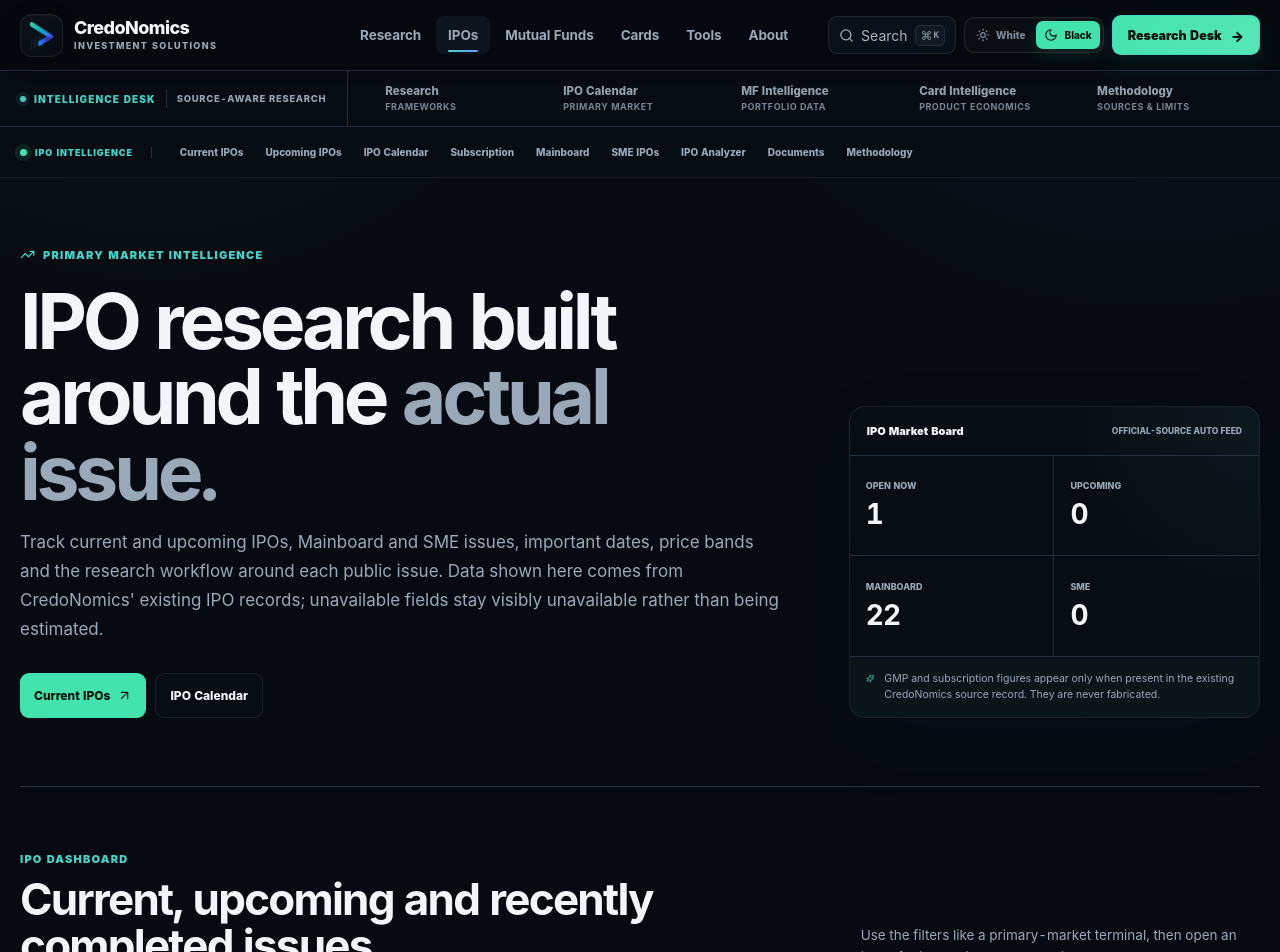
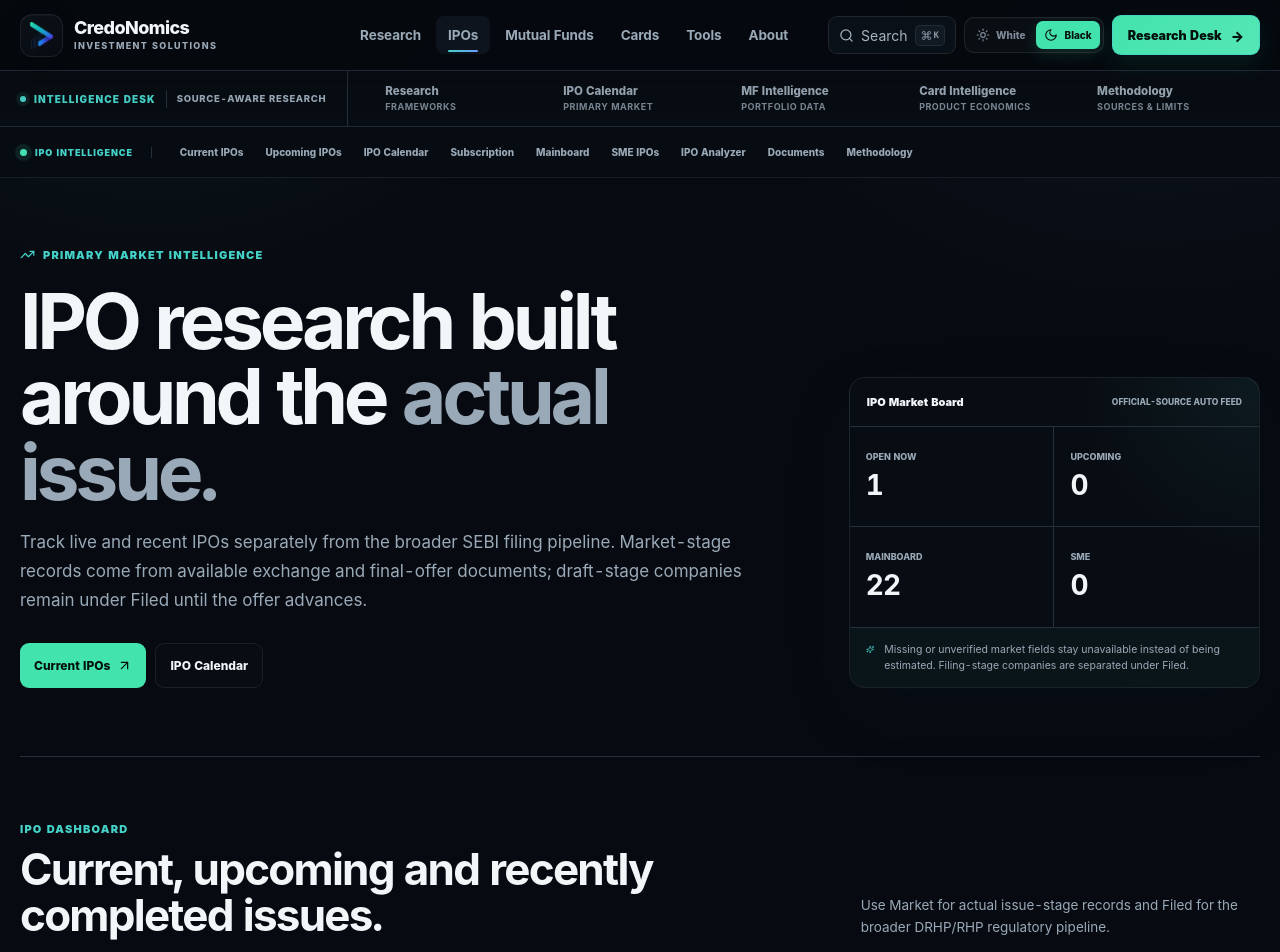
Before and after one commit to aqdas1820/credonomics-site, a Next.js app: page /ipo in a window 1280 px wide. Shown: the top 952 px of the page. Built offline with nearby package versions, Linux system fonts and the light colour scheme.

Commit message:
Automate official-source IPO intelligence

```diff
--- a/app/data/ipo-dashboard.generated.ts
+++ b/app/data/ipo-dashboard.generated.ts
@@ -27,7 +27,7 @@
 }
 
 export const ipoDashboardMeta = {
-  "generatedAt": "2026-08-17T15:06:58+00:00",
+  "generatedAt": "2026-08-17T15:16:07+00:00",
   "sourceHealth": {
     "nseIssueBoardRecords": 1,
     "nseTrackerRecords": 0,
--- a/app/ipo/IPODashboardClient.tsx
+++ b/app/ipo/IPODashboardClient.tsx
@@ -31,10 +31,7 @@
   return record.status === 'Closed' || record.status === 'Listed'
 }
 
-function displayValue(
-  value: string,
-  fallback = '\u2014',
-) {
+function displayValue(value: string, fallback = '\u2014') {
   const normalized = (value ?? '')
     .trim()
     .replace(/\u00e2\u20ac\u201d/g, '\u2014')
@@ -61,16 +58,21 @@
   const [query, setQuery] = useState('')
 
   const stats = useMemo(() => {
-    const open = ipoDashboardRecords.filter((item) => item.status === 'Open')
-      .length
+    const open = ipoDashboardRecords.filter(
+      (item) => item.status === 'Open',
+    ).length
+
     const upcoming = ipoDashboardRecords.filter(
       (item) => item.status === 'Upcoming',
     ).length
+
     const mainboard = ipoDashboardRecords.filter(
       (item) => item.board === 'Mainboard',
     ).length
-    const sme = ipoDashboardRecords.filter((item) => item.board === 'SME')
-      .length
+
+    const sme = ipoDashboardRecords.filter(
+      (item) => item.board === 'SME',
+    ).length
 
     return { open, upcoming, mainboard, sme }
   }, [])
@@ -81,23 +83,39 @@
     return ipoDashboardRecords.filter((record) => {
       const queryMatch =
         !normalizedQuery ||
-        `${record.company} ${record.board} ${statusLabel(record.status)} ${record.exchange}`
+        `${record.company} ${record.board} ${record.status} ${record.exchange}`
           .toLowerCase()
           .includes(normalizedQuery)
 
       let filterMatch = true
+
       if (filter === 'Market') {
         filterMatch = record.status !== 'Research'
       }
+
       if (filter === 'Research') {
         filterMatch = record.status === 'Research'
       }
 
-      if (filter === 'Open') filterMatch = record.status === 'Open'
-      if (filter === 'Upcoming') filterMatch = record.status === 'Upcoming'
-      if (filter === 'Recent') filterMatch = recentRecord(record)
-      if (filter === 'Mainboard') filterMatch = record.board === 'Mainboard'
-      if (filter === 'SME') filterMatch = record.board === 'SME'
+      if (filter === 'Open') {
+        filterMatch = record.status === 'Open'
+      }
+
+      if (filter === 'Upcoming') {
+        filterMatch = record.status === 'Upcoming'
+      }
+
+      if (filter === 'Recent') {
+        filterMatch = recentRecord(record)
+      }
+
+      if (filter === 'Mainboard') {
+        filterMatch = record.board === 'Mainboard'
+      }
+
+      if (filter === 'SME') {
+        filterMatch = record.board === 'SME'
+      }
 
       return queryMatch && filterMatch
     })
@@ -108,7 +126,8 @@
       ipoDashboardRecords
         .filter(
           (record) =>
-            record.status === 'Open' || record.status === 'Upcoming',
+            record.status === 'Open' ||
+            record.status === 'Upcoming',
         )
         .slice(0, 5),
     [],
@@ -116,7 +135,10 @@
 
   return (
     <>
-      <section className={styles.utilityBar} aria-label="IPO intelligence tools">
+      <section
+        className={styles.utilityBar}
+        aria-label="IPO intelligence tools"
+      >
         <div className={styles.utilityInner}>
           <span className={styles.utilityIdentity}>
             <span className={styles.liveDot} />
@@ -146,17 +168,17 @@
             </h1>
 
             <p>
-              Track current and upcoming IPOs, Mainboard and SME issues,
-              important dates, price bands and the research workflow around
-              each public issue. Data shown here comes from CredoNomics&apos;
-              existing IPO records; unavailable fields stay visibly
-              unavailable rather than being estimated.
+              Track live and recent IPOs separately from the broader SEBI
+              filing pipeline. Market-stage records come from available
+              exchange and final-offer documents; draft-stage companies remain
+              under Filed until the offer advances.
             </p>
 
             <div className={styles.heroActions}>
               <a className={styles.primary} href="/ipo/current">
                 Current IPOs <ArrowUpRight size={15} />
               </a>
+
               <a className={styles.secondary} href="/ipo/calendar">
                 IPO Calendar
               </a>
@@ -174,14 +196,17 @@
                 <span>Open now</span>
                 <strong>{stats.open}</strong>
               </div>
+
               <div>
                 <span>Upcoming</span>
                 <strong>{stats.upcoming}</strong>
               </div>
+
               <div>
                 <span>Mainboard</span>
                 <strong>{stats.mainboard}</strong>
               </div>
+
               <div>
                 <span>SME</span>
                 <strong>{stats.sme}</strong>
@@ -191,8 +216,9 @@
             <div className={styles.panelNote}>
               <Sparkles size={15} />
               <p>
-                GMP and subscription figures appear only when present in the
-                existing CredoNomics source record. They are never fabricated.
+                Missing or unverified market fields stay unavailable instead
+                of being estimated. Filing-stage companies are separated
+                under Filed.
               </p>
             </div>
           </div>
@@ -206,14 +232,15 @@
             </div>
 
             <p>
-              Use the filters like a primary-market terminal, then open an
-              issue for its detailed CredoNomics research record.
+              Use Market for actual issue-stage records and Filed for the
+              broader DRHP/RHP regulatory pipeline.
             </p>
           </div>
 
           <div className={styles.controlBar}>
             <label className={styles.searchBox}>
               <Search size={16} />
+
               <input
                 value={query}
                 onChange={(event) => setQuery(event.target.value)}
@@ -227,7 +254,9 @@
                 <button
                   key={value}
                   type="button"
-                  className={filter === value ? styles.filterActive : ''}
+                  className={
+                    filter === value ? styles.filterActive : ''
+                  }
                   onClick={() => setFilter(value)}
                 >
                   {label}
@@ -238,10 +267,13 @@
 
           <div className={styles.resultMeta}>
             <span>
-              <strong>{results.length}</strong> issues
+              <strong>{results.length}</strong>{' '}
+              {results.length === 1 ? 'issue' : 'issues'}
             </span>
+
             <span>
-              Unavailable fields are shown as a dash; filing-stage companies are under Filed.
+              Unavailable fields are shown as a dash; filing-stage companies
+              are under Filed.
             </span>
           </div>
 
@@ -265,14 +297,20 @@
                 {results.map((record) => (
                   <tr key={record.id}>
                     <td>
-                      <a className={styles.companyCell} href={record.href}>
+                      <a
+                        className={styles.companyCell}
+                        href={record.href}
+                      >
                         <strong>{record.company}</strong>
                         <span>
                           {record.board}
-                          {record.exchange ? ` · ${record.exchange}` : ''}
+                          {record.exchange
+                            ? ` · ${record.exchange}`
+                            : ''}
                         </span>
                       </a>
                     </td>
+
                     <td>
                       <span
                         className={`${styles.status} ${statusClass(
@@ -282,12 +320,14 @@
                         {statusLabel(record.status)}
                       </span>
                     </td>
+
                     <td>{displayValue(record.openDate)}</td>
                     <td>{displayValue(record.closeDate)}</td>
                     <td>{displayValue(record.priceBand)}</td>
                     <td>{displayValue(record.lotSize)}</td>
                     <td>{displayValue(record.issueSize)}</td>
                     <td>{displayValue(record.listingDate)}</td>
+
                     <td>
                       <a
                         className={styles.rowArrow}
@@ -305,7 +345,10 @@
 
           <div className={styles.mobileCards}>
             {results.map((record) => (
-              <article className={styles.mobileCard} key={record.id}>
+              <article
+                className={styles.mobileCard}
+                key={record.id}
+              >
                 <div className={styles.mobileCardHead}>
                   <div>
                     <span>{record.board}</span>
@@ -313,7 +356,9 @@
                   </div>
 
                   <span
-                    className={`${styles.status} ${statusClass(record.status)}`}
+                    className={`${styles.status} ${statusClass(
+                      record.status,
+                    )}`}
                   >
                     {statusLabel(record.status)}
                   </span>
@@ -324,14 +369,17 @@
                     <dt>Open</dt>
                     <dd>{displayValue(record.openDate)}</dd>
                   </div>
+
                   <div>
                     <dt>Close</dt>
                     <dd>{displayValue(record.closeDate)}</dd>
                   </div>
+
                   <div>
                     <dt>Price</dt>
                     <dd>{displayValue(record.priceBand)}</dd>
                   </div>
+
                   <div>
                     <dt>Lot</dt>
                     <dd>{displayValue(record.lotSize)}</dd>
@@ -349,7 +397,9 @@
             <div className={styles.empty}>
               <Search size={22} />
               <strong>No IPO matches this filter.</strong>
-              <span>Try Market, Open, Filed, Mainboard, SME or a company name.</span>
+              <span>
+                Try Market, Open, Filed, Mainboard, SME or a company name.
+              </span>
             </div>
           ) : null}
         </section>
@@ -361,6 +411,7 @@
                 <span className={styles.sectionLabel}>IPO timeline</span>
                 <h2>Important dates ahead.</h2>
               </div>
+
               <CalendarDays size={20} />
             </div>
 
@@ -369,20 +420,24 @@
                 nextEvents.map((record) => (
                   <a href={record.href} key={record.id}>
                     <span className={styles.timelineDate}>
-                      {record.openDate || record.closeDate || 'Date pending'}
+                      {record.openDate ||
+                        record.closeDate ||
+                        'Date pending'}
                     </span>
+
                     <span>
                       <strong>{record.company}</strong>
                       <small>
                         {statusLabel(record.status)} · {record.board}
                       </small>
                     </span>
+
                     <ChevronRight size={15} />
                   </a>
                 ))
               ) : (
                 <p className={styles.timelineEmpty}>
-                  No normalized open/upcoming dates are currently available.
+                  No confirmed open/upcoming dates are currently available.
                 </p>
               )}
             </div>
@@ -391,9 +446,12 @@
           <div className={styles.researchPanel}>
             <div className={styles.panelHeading}>
               <div>
-                <span className={styles.sectionLabel}>Research utilities</span>
+                <span className={styles.sectionLabel}>
+                  Research utilities
+                </span>
                 <h2>Go deeper than the IPO list.</h2>
               </div>
+
               <Building2 size={20} />
             </div>
 
@@ -410,13 +468,14 @@
 
         <section className={styles.disclosure}>
           <strong>CredoNomics IPO data standard</strong>
+
           <p>
-            IPO dates, price bands, subscription figures, allotment information
-            and listing schedules can change. CredoNomics presents research
-            information from its available records and does not convert missing
-            values into estimates. Verify current public-issue information with
-            the issuer, exchange and applicable regulatory filings before
-            acting on it. This page does not constitute an IPO recommendation.
+            IPO schedules, terms and subscription data can change. Draft-stage
+            SEBI filings are research-pipeline records, not active IPOs.
+            Auto-extracted prospectus values are published only when they pass
+            validation and should still be checked against the linked primary
+            filing. This page is informational and does not constitute an IPO
+            recommendation.
           </p>
         </section>
       </main>
```
Also changed, not shown: scripts/v22-ipo-automation-audit.mjs (+21 -2 lines), public/data/ipo-intelligence/index.json.
